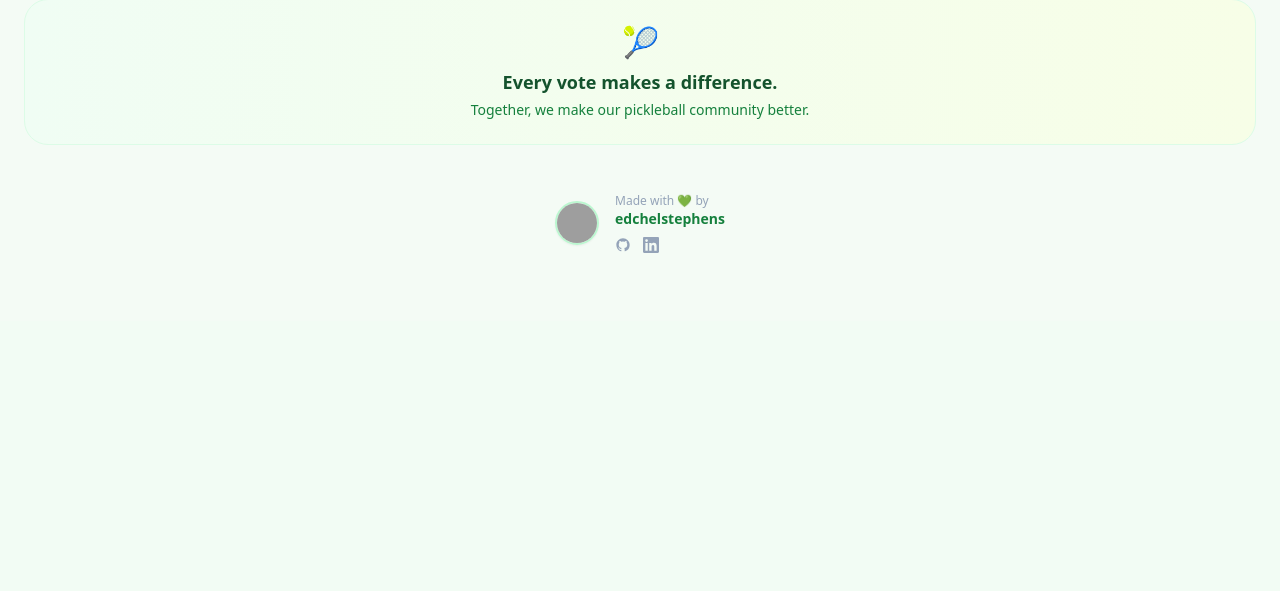
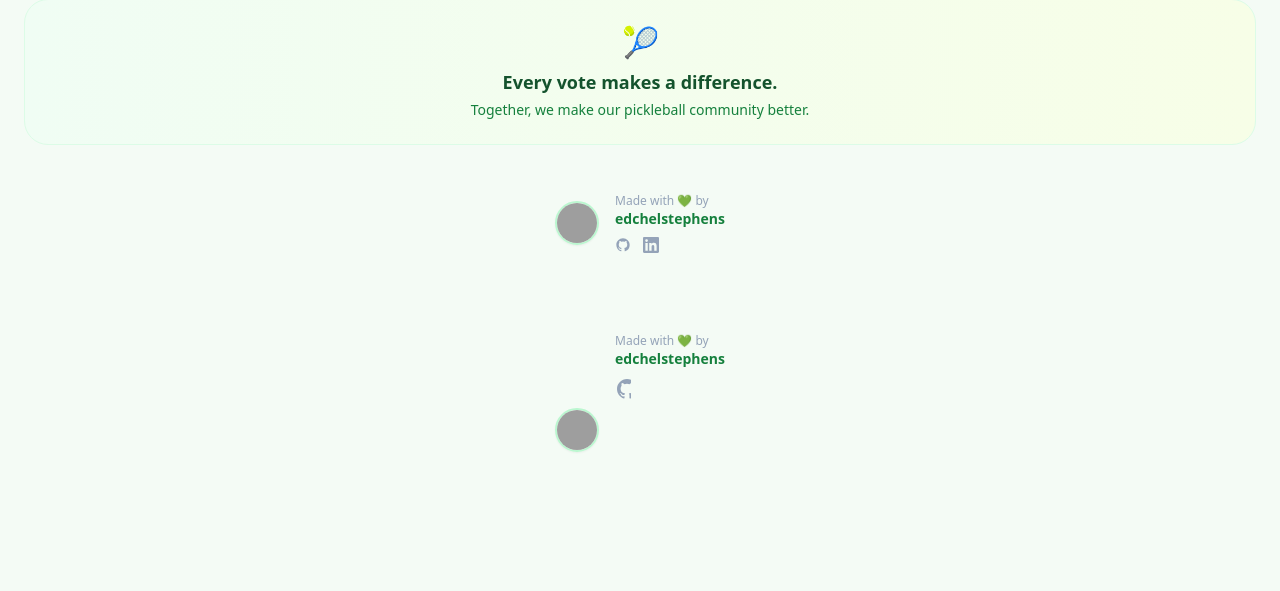
Before and after one commit to edchelstephens/picklepolls, a Django app: page / in a window 1280 px wide. Shown: the part 479-1070 px from the top of the page. Before the commit the page ends 732 px from the top, so only its background shows below. Run offline with Django 5.2, Linux system fonts and the light colour scheme; data that the repository does not hold is empty; some libraries are stand-ins or nearby versions; grey boxes are pictures that could not be loaded.

Commit message:
refactor: clean module

```diff
--- a/project/polls/templates/polls/index.html
+++ b/project/polls/templates/polls/index.html
@@ -209,8 +209,6 @@
             <div class="inline-flex items-center gap-4 rounded-2xl px-5 py-4 transition hover:bg-white hover:shadow-sm">
 
                 <!-- Avatar -->
-
-
                 <a
                         href="https://www.linkedin.com/in/edchelstephens/"
                         target="_blank"
@@ -291,7 +289,68 @@
         </div>
 
 
+        <!-- Developer Credit -->
+        <div class="mt-8 flex justify-center pb-4">
+            <div class="inline-flex items-center gap-4 rounded-2xl px-5 py-4 transition hover:bg-white hover:shadow-sm">
+                <!-- Picture -->
+                 <a href="https://www.linkedin.com/in/edchelstephens/"
+                    target="_blank"
+                    rel="noopener noreferrer"
+                    class="block text-sm font-bold text-green-700 transition hover:text-green-900"
+                 >
+                    <img
+                        src="https://avatars.githubusercontent.com/u/49672830?v=4"
+                        alt="Edchel Stephen Nini"
+                        class="h-11 w-11 rounded-full border-2 border-green-200 object-cover shadow-sm"
+                    >
+                 </a>
 
+                <!-- Text -->
+                 <div class="text-left">
+                    <p class="text-xs text-slate-400">Made with 💚 by</p>
+                    <a
+                        href="https://www.linkedin.com/in/edchelstephens/"
+                        target="_blank"
+                        rel="noopener noreferrer"
+                        class="block text-sm font-bold text-green-700 transition hover:text-green-900"
+                    >
+                        edchelstephens
+                    </a>
+
+                    <!-- Social Icons -->
+                     <div class="mt-2 flex items-center gap-3">
+
+
+
+
+
+                        <!-- Github -->
+                         <a
+                            href="https://github.com/edchelstephens"
+                            target="_blank"
+                            rel="noopener noreferrer"
+                            aria-lable="GitHub"
+                            class="text-slate-400 transition hover:text-slate-900"
+                         >
+                            <svg
+                                class="h4 w-4"
+                                fill="currentColor"
+                                area-hidden="true"
+                            >
+                                <path
+                                    fill-rule="evenodd"
+                                    clip-rule="evenodd"
+                                    d="M12 2C6.477 2 2 6.477 2 12c0 4.42 2.865 8.166 6.839 9.49.5.092.682-.217.682-.483 0-.237-.008-.866-.013-1.7-2.782.604-3.369-1.342-3.369-1.342-.454-1.155-1.11-1.462-1.11-1.462-.908-.62.069-.608.069-.608 1.003.07 1.531 1.03 1.531 1.03.892 1.529 2.341 1.087 2.91.831.092-.646.35-1.087.636-1.338-2.22-.253-4.555-1.11-4.555-4.943 0-1.091.39-1.984 1.029-2.683-.103-.253-.446-1.27.098-2.647 0 0 .84-.269 2.75 1.025A9.564 9.564 0 0 1 12 6.844a9.58 9.58 0 0 1 2.504.337c1.909-1.294 2.747-1.025 2.747-1.025.546 1.377.202 2.394.1 2.647.64.699 1.028 1.592 1.028 2.683 0 3.842-2.339 4.687-4.566 4.935.359.309.678.919.678 1.852 0 1.336-.012 2.415-.012 2.743 0 .267.18.578.688.48A10.001 10.001 0 0 0 22 12C22 6.477 17.523 2 12 2Z"
+                                />
+
+                            </svg>
+
+                         </a>
+
+                     </div>
+                 </div>
+            </div>
+        </div>
 
 
       </footer>
```
